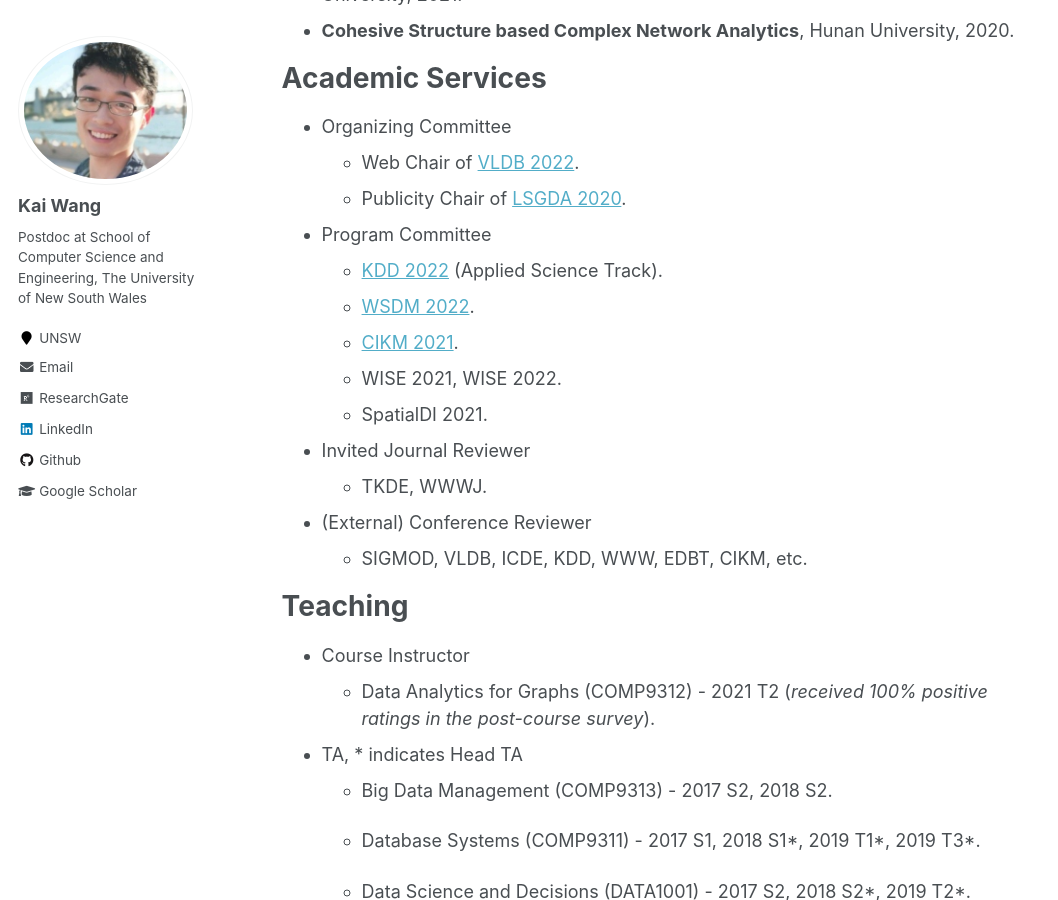
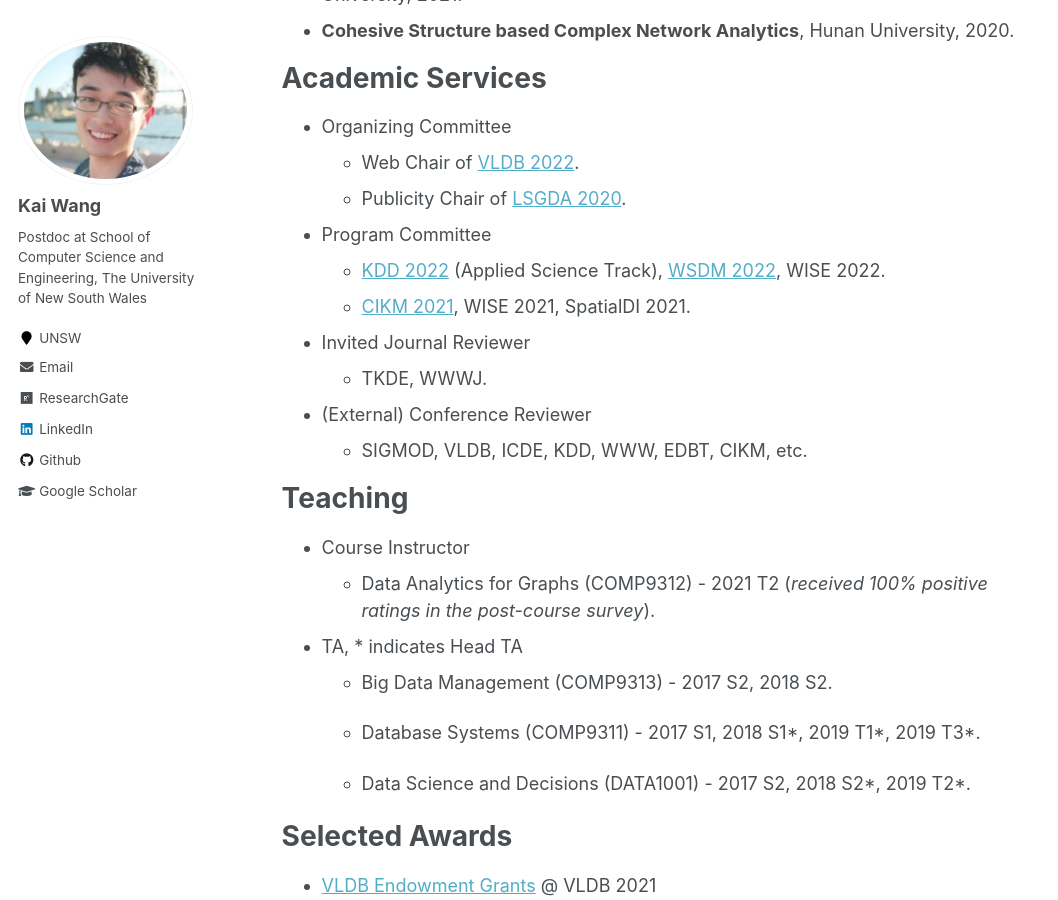
Before and after one commit to cs-kaiwang/cs-kaiwang.github.io, a Jekyll site: the page built from _pages/about.md, in a window 1280 px wide and 900 px high, scrolled down 2526 px. Shown: the whole window, without its empty margins (0-1058 px from the left). Built offline with Jekyll 4.4.1, drawn with Linux system fonts in a browser that asks for light colours.

```diff
--- a/_pages/about.md
+++ b/_pages/about.md
@@ -49,12 +49,9 @@ Academic Services
   - Publicity Chair of [LSGDA 2020](https://www.google.com/url?q=https%3A%2F%2Flsgda.github.io%2F2020%2F&sa=D&sntz=1&usg=AFQjCNFYfkgg9wBrWW8wUaG8GCGXJz3z_A).
 
 - Program Committee
-  - [KDD 2022](https://kdd.org/kdd2022/) (Applied Science Track).
+  - [KDD 2022](https://kdd.org/kdd2022/) (Applied Science Track), [WSDM 2022](https://www.wsdm-conference.org/2022/), WISE 2022.
   <!-- [ICDE 2022](https://icde2022.ieeecomputer.my/) (TKDE Poster Track).-->
-  - [WSDM 2022](https://www.wsdm-conference.org/2022/).
-  - [CIKM 2021](https://www.cikm2021.org/).
-  - WISE 2021, WISE 2022.
-  - SpatialDI 2021.
+  - [CIKM 2021](https://www.cikm2021.org/), WISE 2021, SpatialDI 2021.
 
 - Invited Journal Reviewer
   - TKDE, WWWJ.
```
